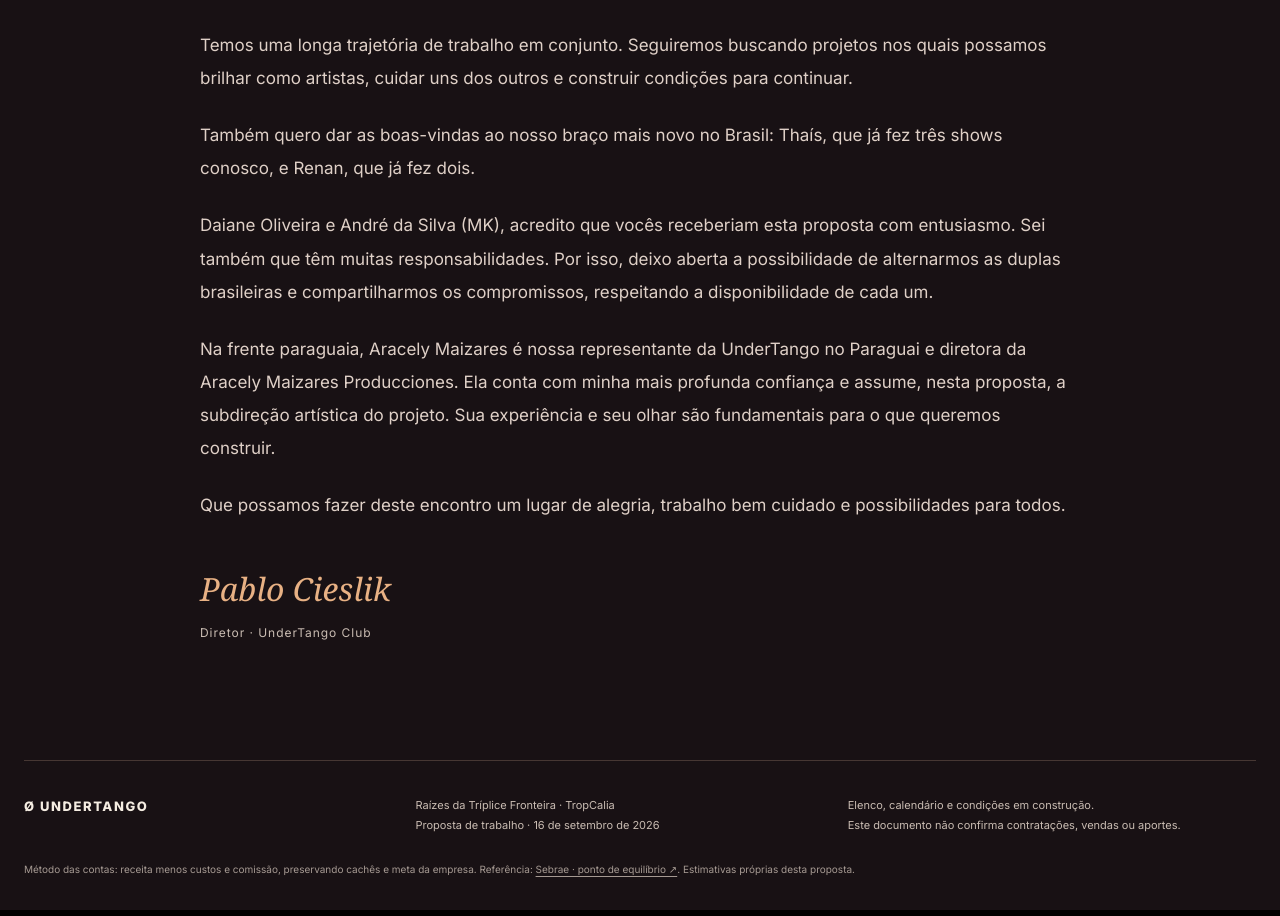
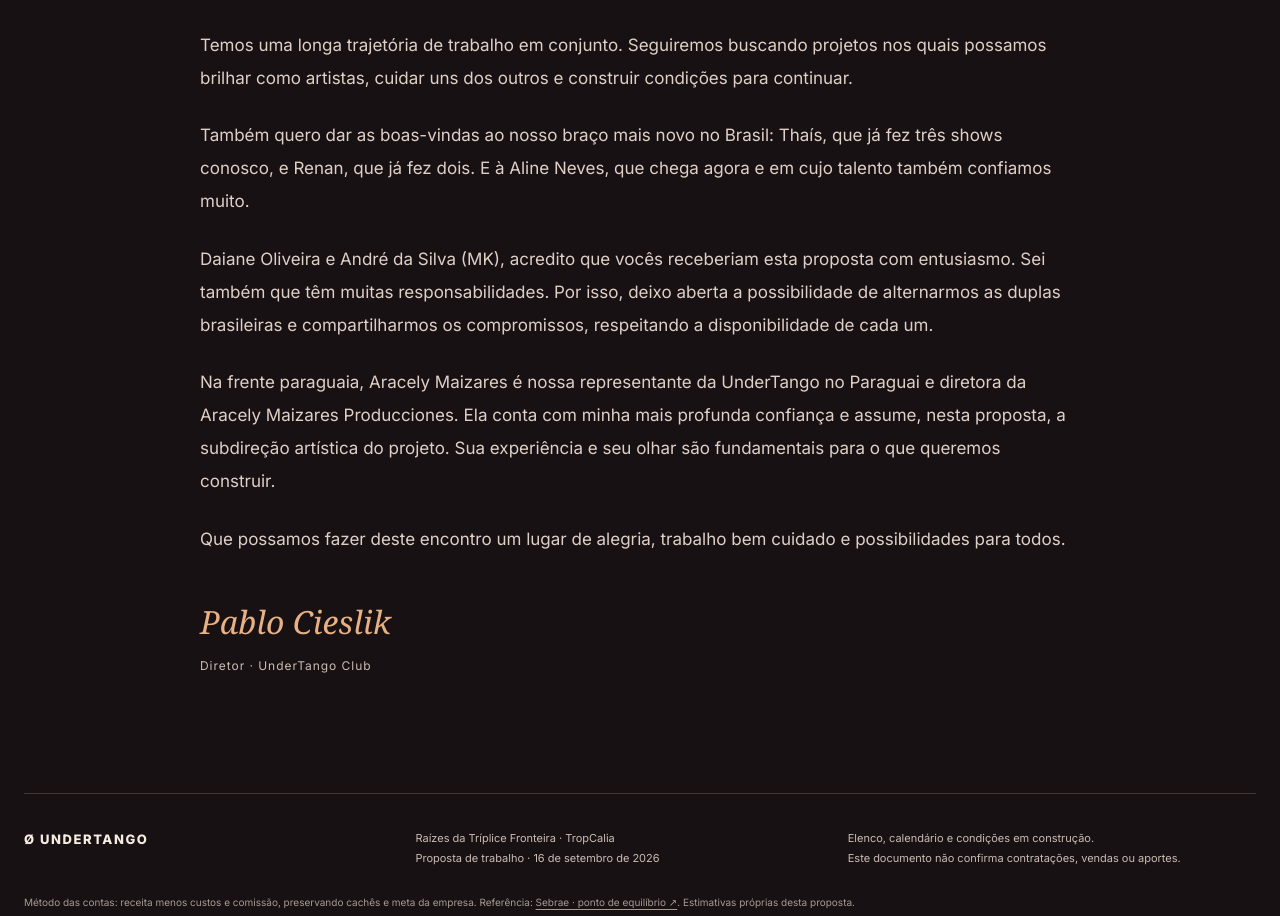
Before and after one commit to O-UnderTango-Club/UnderTangoWEBNextJS, a Next.js app: page /tropcalia in a window 1280 px wide. Shown: the part 10661-11577 px from the top of the page. Built offline with nearby package versions, Linux system fonts and the light colour scheme.

Commit message:
Restore Aline welcome in Raizes closing message

```diff
--- a/app/tropcalia/page.tsx
+++ b/app/tropcalia/page.tsx
@@ -167,7 +167,7 @@ export default function TropCaliaPage() {
         <p>Este documento será compartilhado com todas as pessoas envolvidas e convidadas a construir este projeto. Vamos ajustá-lo e aperfeiçoá-lo à medida que cada um puder expressar suas necessidades, suas possibilidades e sua vontade de participar.</p>
         <p>Se você está aqui, lendo estas páginas, é porque tenho muita estima, muito carinho e uma confiança enorme em você. Obrigado por estar presente. Quero que este seja um espaço bonito, onde possamos ser felizes fazendo o que gostamos e onde cada um tenha a oportunidade de mostrar seu talento.</p>
         <p>Temos uma longa trajetória de trabalho em conjunto. Seguiremos buscando projetos nos quais possamos brilhar como artistas, cuidar uns dos outros e construir condições para continuar.</p>
-        <p>Também quero dar as boas-vindas ao nosso braço mais novo no Brasil: Thaís, que já fez três shows conosco, e Renan, que já fez dois.</p>
+        <p>Também quero dar as boas-vindas ao nosso braço mais novo no Brasil: Thaís, que já fez três shows conosco, e Renan, que já fez dois. E à Aline Neves, que chega agora e em cujo talento também confiamos muito.</p>
         <p>Daiane Oliveira e André da Silva (MK), acredito que vocês receberiam esta proposta com entusiasmo. Sei também que têm muitas responsabilidades. Por isso, deixo aberta a possibilidade de alternarmos as duplas brasileiras e compartilharmos os compromissos, respeitando a disponibilidade de cada um.</p>
         <p>Na frente paraguaia, Aracely Maizares é nossa representante da UnderTango no Paraguai e diretora da Aracely Maizares Producciones. Ela conta com minha mais profunda confiança e assume, nesta proposta, a subdireção artística do projeto. Sua experiência e seu olhar são fundamentais para o que queremos construir.</p>
         <p>Que possamos fazer deste encontro um lugar de alegria, trabalho bem cuidado e possibilidades para todos.</p>
```
